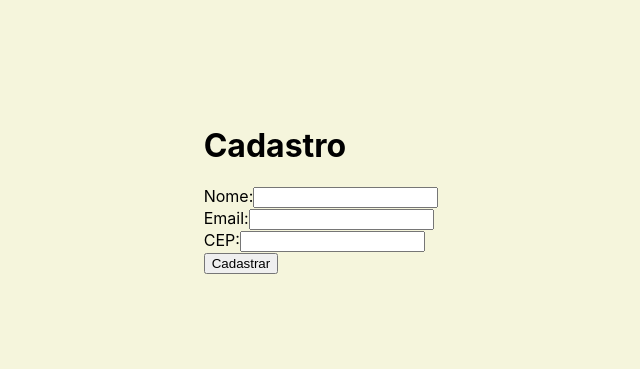
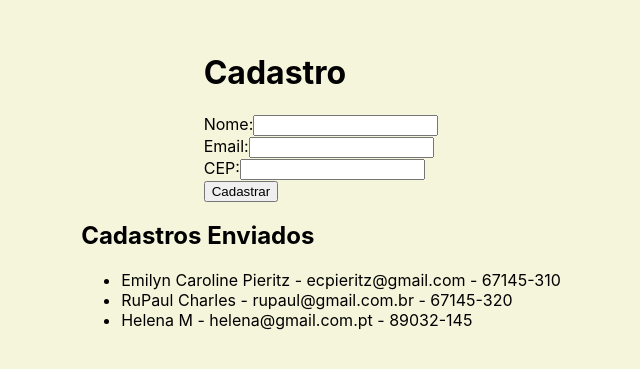
Before and after one commit to ecpieritz/react-typescript-form, a React (Create React App) app: page / in a window 1280 px wide. Shown: the part 211-580 px from the top of the page, without its empty margins (319-959 px from the left). Built offline with nearby package versions, Linux system fonts and the light colour scheme; data requests are answered from the project's data file.

Commit message:
chore: update App.tsx to include ListaCadastros

```diff
--- a/db.json
+++ b/db.json
@@ -5,6 +5,18 @@
       "nome": "Emilyn Caroline Pieritz",
       "email": "ecpieritz@gmail.com",
       "cep": "67145-310"
+    },
+    {
+      "nome": "RuPaul Charles",
+      "email": "rupaul@gmail.com.br",
+      "cep": "67145-320",
+      "id": "b89e"
+    },
+    {
+      "nome": "Helena M",
+      "email": "helena@gmail.com.pt",
+      "cep": "89032-145",
+      "id": "35cd"
     }
   ]
 }
--- a/src/App.tsx
+++ b/src/App.tsx
@@ -1,12 +1,13 @@
-import React from 'react';
-import './App.scss';
-import FormularioCadastro from './components/FormularioCadastro.tsx';
+import React from "react";
+import "./App.scss";
+import FormularioCadastro from "./components/FormularioCadastro.tsx";
+import ListaCadastros from "./components/ListaCadastros.tsx";
 
 function App() {
   return (
     <div className="App">
-
       <FormularioCadastro />
+      <ListaCadastros />
     </div>
   );
 }
--- a/src/components/FormularioCadastro.tsx
+++ b/src/components/FormularioCadastro.tsx
@@ -2,17 +2,13 @@ import React, { useState } from "react";
 import axios from "axios";
 
 interface FormData {
-  id?: number; // ID para identificar cadastros únicos
+  id?: number;
   nome: string;
   email: string;
   cep: string;
 }
 
-interface FormularioCadastroProps {
-  onCadastroSubmit: (cadastro: FormData) => void;
-}
-
-const FormularioCadastro: React.FC<FormularioCadastroProps> = ({ onCadastroSubmit }) => {
+const FormularioCadastro: React.FC = () => {
   const [formData, setFormData] = useState<FormData>({
     nome: "",
     email: "",
@@ -96,32 +92,19 @@ const FormularioCadastro: React.FC<FormularioCadastroProps> = ({ onCadastroSubmi
 
     try {
       if (editingId) {
-        // Atualizar cadastro existente (PUT)
-        const response = await axios.put(
-          `http://localhost:5000/cadastros/${editingId}`,
-          formData
-        );
-
-        if (response.status === 200) {
-          onCadastroSubmit({ ...formData, id: editingId });
-          setSuccessMessage("Cadastro atualizado com sucesso!");
-        }
+        await axios.put(`http://localhost:5000/cadastros/${editingId}`, formData);
+        setSuccessMessage("Cadastro atualizado com sucesso!");
       } else {
-        // Criar novo cadastro (POST)
-        const response = await axios.post("http://localhost:5000/cadastros", formData);
-
-        if (response.status === 201) {
-          onCadastroSubmit({ ...formData, id: response.data.id });
-          setSuccessMessage("Cadastro enviado com sucesso!");
-        }
+        await axios.post("http://localhost:5000/cadastros", formData);
+        setSuccessMessage("Cadastro enviado com sucesso!");
       }
     } catch (err) {
       setError("Erro ao enviar o cadastro. Tente novamente.");
       console.error(err);
     } finally {
       setIsSubmitting(false);
-      setFormData({ nome: "", email: "", cep: "" }); // Limpa o formulário
-      setEditingId(null); // Sai do modo de edição
+      setFormData({ nome: "", email: "", cep: "" });
+      setEditingId(null);
     }
   };
 
```
